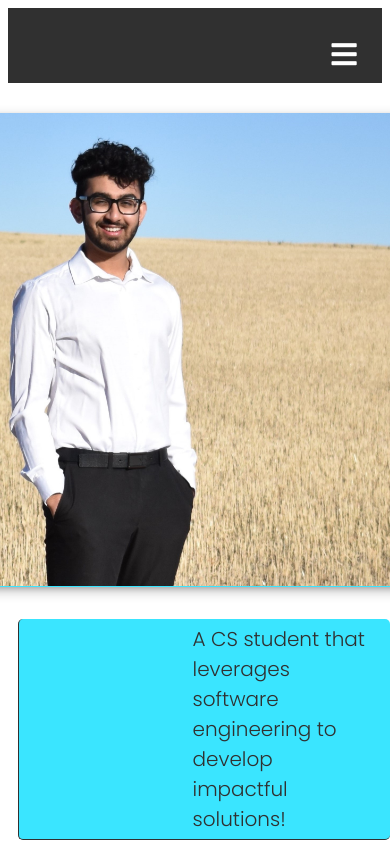
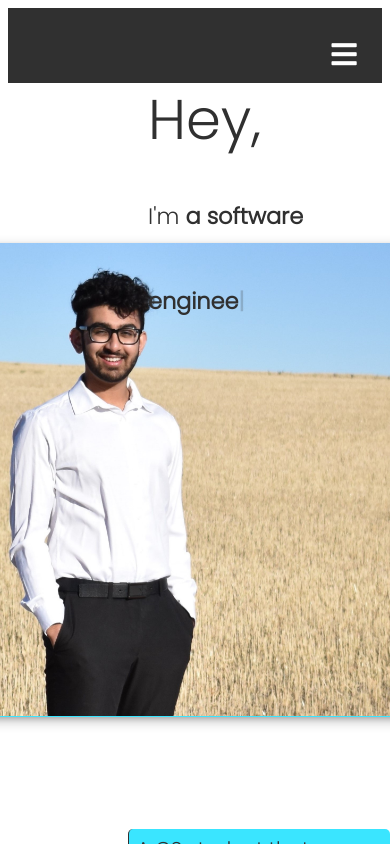
Before and after one commit to marmikpatel19/marmikpatel19.github.io, a React (Create React App) app: page / in a window 390 px wide. Shown: the top 844 px of the page. Built offline with nearby package versions, Linux system fonts and the light colour scheme.

Commit message:
add media queries for < max-width: 1100

```diff
--- a/src/styling/aboutme.css
+++ b/src/styling/aboutme.css
@@ -153,7 +153,8 @@
   }
 }
 
-/****************/
+/*Below this, the photo is also adjusted*/
+
 @media screen and (max-width: 1320px) {
   .aboutme-discription {
     padding-left: 39.5%;
@@ -307,5 +308,239 @@
   }
 }
 
+/*Layout Switch*/
+
 @media screen and (max-width: 1090px) {
+  .aboutme-photo {
+    margin: auto;
+    margin-top: 160px;
+  }
+  .aboutme-introduction {
+    margin-left: 310px;
+    margin-top: -640px;
+  }
+  .aboutme-discription {
+    margin-top: 460px;
+    margin-left: 290px;
+    max-width: 24em;
+    padding-left: 2%;
+    padding-right: 2%;
+  }
+  .aboutme-links {
+    margin-top: 600px;
+  }
 }
+
+/*Below this, the introduction and discription are adjusted*/
+
+@media screen and (max-width: 1080px) {
+  .aboutme-introduction {
+    margin-left: 305px;
+  }
+  .aboutme-discription {
+    margin-left: 285px;
+  }
+}
+
+@media screen and (max-width: 1070px) {
+  .aboutme-introduction {
+    margin-left: 300px;
+  }
+  .aboutme-discription {
+    margin-left: 280px;
+  }
+}
+
+@media screen and (max-width: 1060px) {
+  .aboutme-introduction {
+    margin-left: 295px;
+  }
+  .aboutme-discription {
+    margin-left: 275px;
+  }
+}
+@media screen and (max-width: 1050px) {
+  .aboutme-introduction {
+    margin-left: 290px;
+  }
+  .aboutme-discription {
+    margin-left: 270px;
+  }
+}
+@media screen and (max-width: 1040px) {
+  .aboutme-introduction {
+    margin-left: 285px;
+  }
+  .aboutme-discription {
+    margin-left: 265px;
+  }
+}
+@media screen and (max-width: 1030px) {
+  .aboutme-introduction {
+    margin-left: 280px;
+  }
+  .aboutme-discription {
+    margin-left: 260px;
+  }
+}
+@media screen and (max-width: 1020px) {
+  .aboutme-introduction {
+    margin-left: 275px;
+  }
+  .aboutme-discription {
+    margin-left: 255px;
+  }
+}
+
+@media screen and (max-width: 1010px) {
+  .aboutme-introduction {
+    margin-left: 270px;
+  }
+  .aboutme-discription {
+    margin-left: 250px;
+  }
+}
+
+@media screen and (max-width: 1000px) {
+  .aboutme-introduction {
+    margin-left: 265px;
+  }
+  .aboutme-discription {
+    margin-left: 245px;
+  }
+}
+
+@media screen and (max-width: 990px) {
+  .aboutme-introduction {
+    margin-left: 260px;
+  }
+  .aboutme-discription {
+    margin-left: 240px;
+  }
+}
+
+@media screen and (max-width: 980px) {
+  .aboutme-introduction {
+    margin-left: 255px;
+  }
+  .aboutme-discription {
+    margin-left: 235px;
+  }
+}
+
+@media screen and (max-width: 970px) {
+  .aboutme-introduction {
+    margin-left: 250px;
+  }
+  .aboutme-discription {
+    margin-left: 230px;
+  }
+}
+
+@media screen and (max-width: 960px) {
+  .aboutme-introduction {
+    margin-left: 245px;
+  }
+  .aboutme-discription {
+    margin-left: 225px;
+  }
+}
+
+@media screen and (max-width: 950px) {
+  .aboutme-introduction {
+    margin-left: 240px;
+  }
+  .aboutme-discription {
+    margin-left: 220px;
+  }
+}
+
+@media screen and (max-width: 940px) {
+  .aboutme-introduction {
+    margin-left: 235px;
+  }
+  .aboutme-discription {
+    margin-left: 215px;
+  }
+}
+
+@media screen and (max-width: 930px) {
+  .aboutme-introduction {
+    margin-left: 230px;
+  }
+  .aboutme-discription {
+    margin-left: 210px;
+  }
+}
+
+@media screen and (max-width: 920px) {
+  .aboutme-introduction {
+    margin-left: 225px;
+  }
+  .aboutme-discription {
+    margin-left: 205px;
+  }
+}
+
+@media screen and (max-width: 910px) {
+  .aboutme-introduction {
+    margin-left: 220px;
+  }
+  .aboutme-discription {
+    margin-left: 200px;
+  }
+}
+
+@media screen and (max-width: 900px) {
+  .aboutme-introduction {
+    margin-left: 215px;
+  }
+  .aboutme-discription {
+    margin-left: 195px;
+  }
+}
+
+@media screen and (max-width: 890px) {
+  .aboutme-introduction {
+    margin-left: 210px;
+  }
+  .aboutme-discription {
+    margin-left: 190px;
+  }
+}
+
+@media screen and (max-width: 880px) {
+  .aboutme-introduction {
+    margin-left: 205px;
+  }
+  .aboutme-discription {
+    margin-left: 185px;
+  }
+}
+
+@media screen and (max-width: 870px) {
+  .aboutme-introduction {
+    margin-left: 200px;
+  }
+  .aboutme-discription {
+    margin-left: 180px;
+  }
+}
+
+@media screen and (max-width: 860px) {
+  .aboutme-introduction {
+    margin-left: 195px;
+  }
+  .aboutme-discription {
+    margin-left: 175px;
+  }
+}
+
+@media screen and (max-width: 850px) {
+  .aboutme-introduction {
+    margin-left: 190px;
+  }
+  .aboutme-discription {
+    margin-left: 170px;
+  }
+}
```
